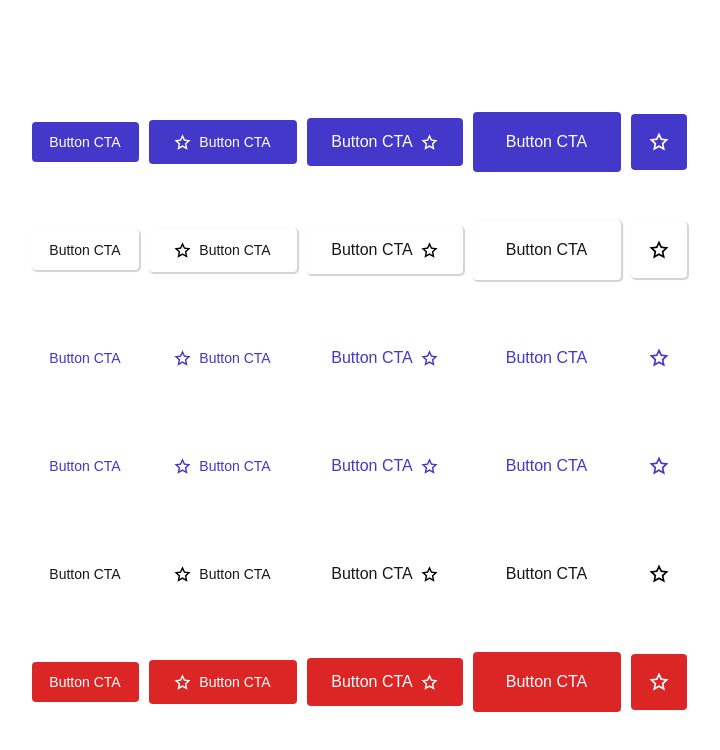
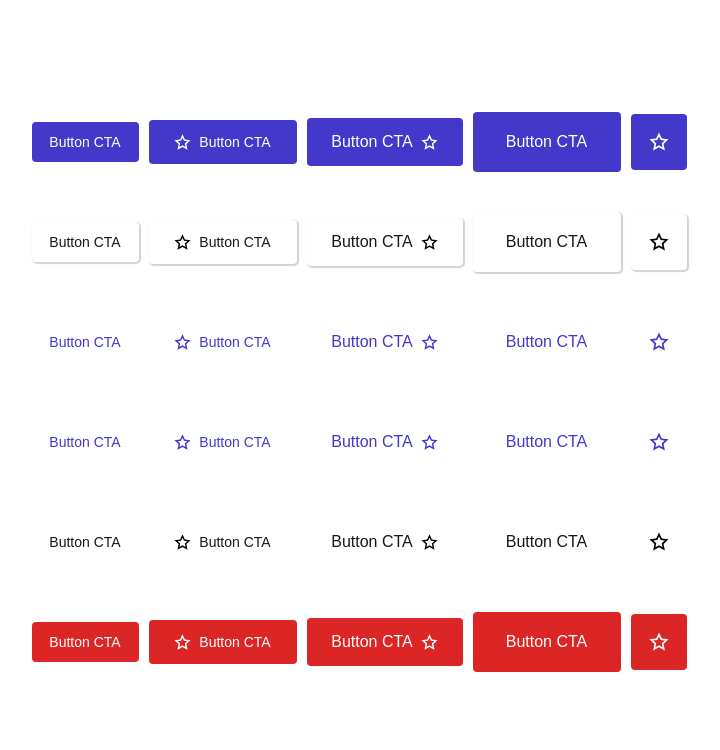
Before and after one commit to Nhujarski/Great-FrontEnd-Button-Component, a React (Vite) app: page / in a window 1280 px wide. Shown: the top 750 px of the page, without its empty margins (276-996 px from the left). Built offline with nearby package versions, Linux system fonts and the light colour scheme.

Commit message:
updated css to fix row gap

```diff
--- a/src/App.css
+++ b/src/App.css
@@ -3,7 +3,7 @@
     align-items: center;
     margin-top: 112px;
     flex-direction: column;
-    row-gap: 48px;
+    row-gap: 40px;
 }
 
 .button-row {
```
